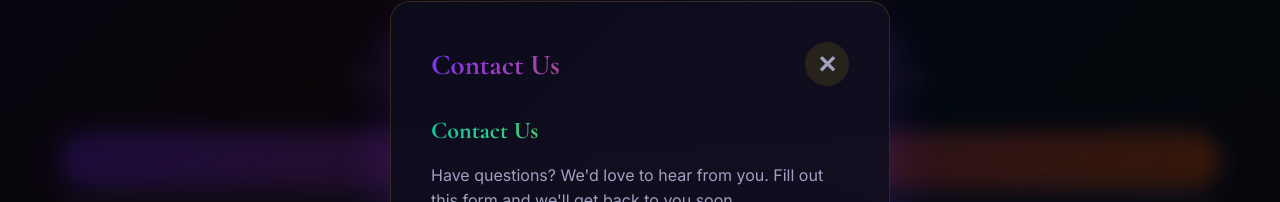
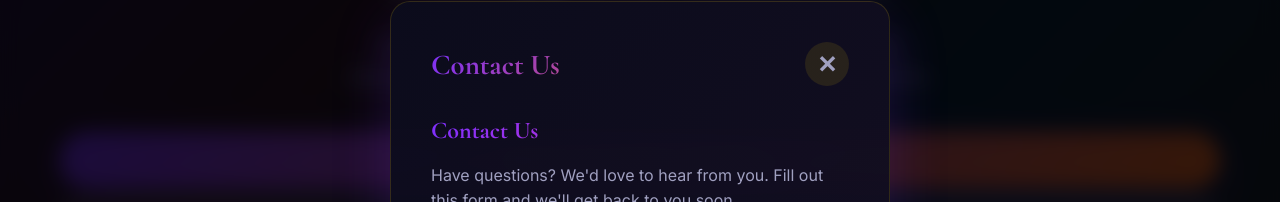
Before and after one commit to Yadlasunny/sthitpragya, a Next.js app: page / in a window 1280 px wide. Both pictures are taken after a click on the button "Contact Us →". Shown: the part 7644-7846 px from the top of the page. Built offline with nearby package versions, Linux system fonts and the light colour scheme.

Commit message:
fix: Change Contact Us heading gradient to purple (match other portals)

```diff
--- a/app/components/ui/RegistrationModal.tsx
+++ b/app/components/ui/RegistrationModal.tsx
@@ -82,7 +82,7 @@ export const RegistrationModal = ({ isOpen, onClose, portalType = 'school' }: Re
     if (portalType === 'contact') {
       return (
         <div>
-          <h3 className="font-display" style={{ fontSize: 'clamp(1.3rem, 5vw, 1.5rem)', marginBottom: '12px', background: 'linear-gradient(135deg, #00C9A7, #FFD700)', WebkitBackgroundClip: 'text', WebkitTextFillColor: 'transparent' }}>Contact Us</h3>
+          <h3 className="font-display" style={{ fontSize: 'clamp(1.3rem, 5vw, 1.5rem)', marginBottom: '12px', background: 'linear-gradient(135deg, #7B2FFF, #FF3CAC)', WebkitBackgroundClip: 'text', WebkitTextFillColor: 'transparent' }}>Contact Us</h3>
           <p style={{ color: 'var(--text-secondary)', marginBottom: '20px', fontSize: 'clamp(0.9rem, 2vw, 1rem)' }}>Have questions? We'd love to hear from you. Fill out this form and we'll get back to you soon.</p>
           <form onSubmit={handleSubmit}>
             <input
```
